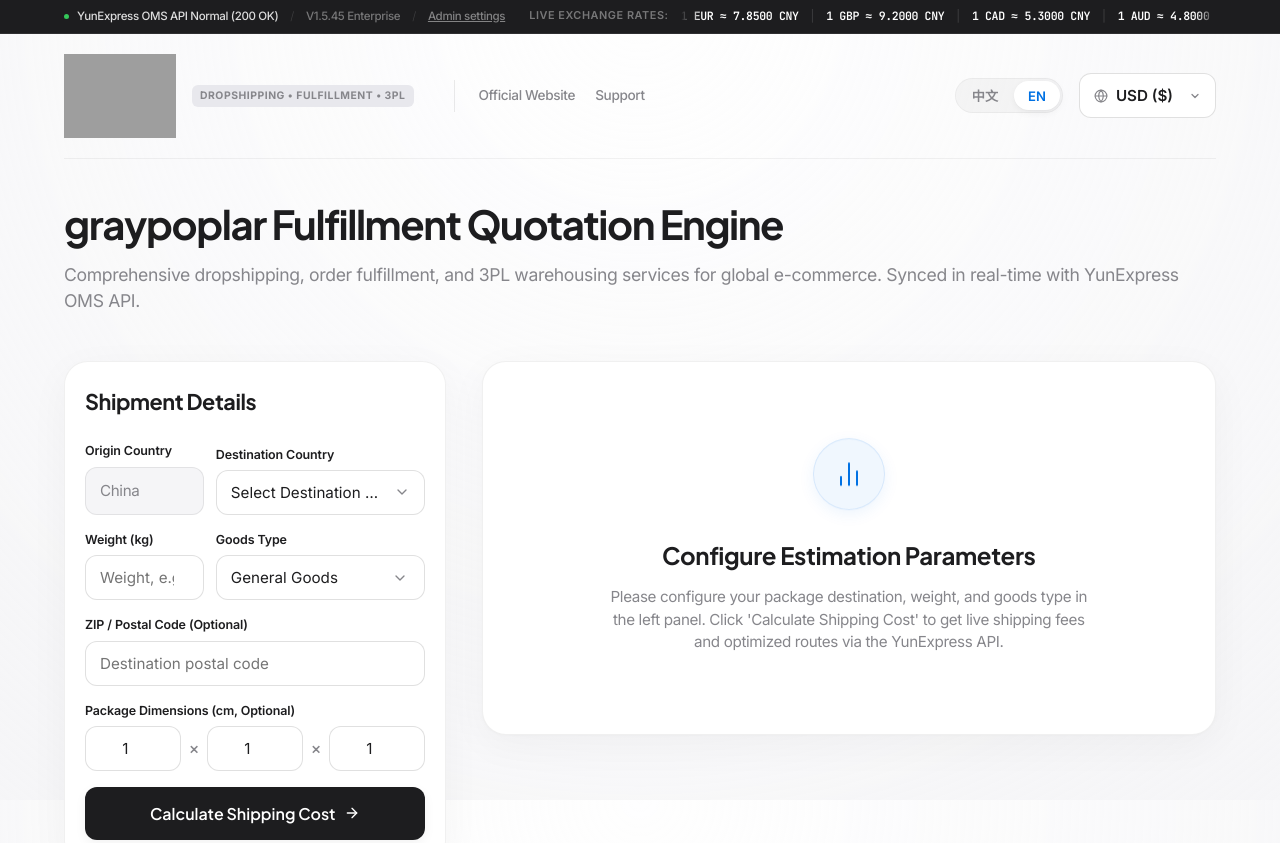
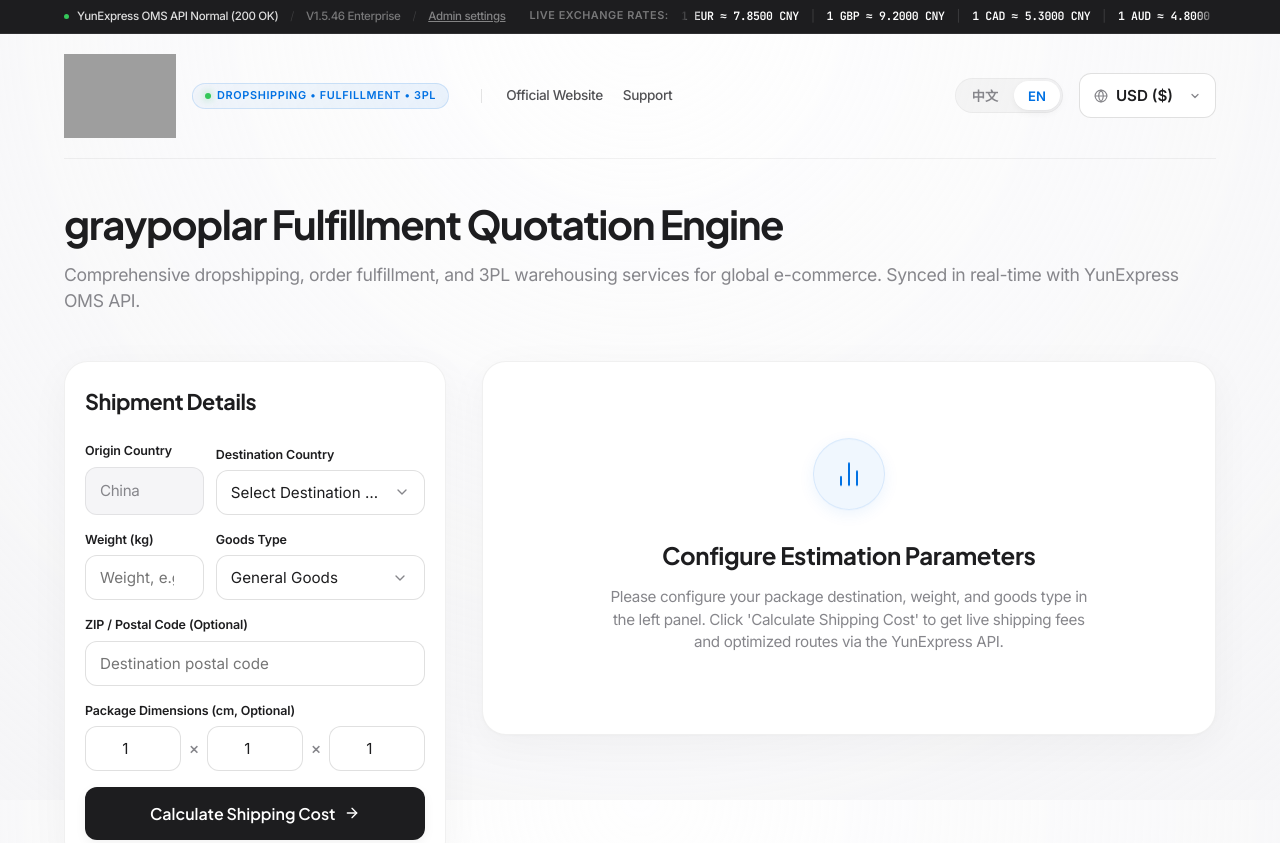
Before and after one commit to gp928150-max/gp-Yuntu-Logistics-Quotation, a website: page index.html in a window 1280 px wide. Shown: the top 843 px of the page. Drawn offline with Linux system fonts and the light colour scheme; no server answers; grey boxes are pictures that could not be loaded.

Commit message:
Style: Upgrade navigation layout with capsule badge and delicate details (V1.5.46)

```diff
--- a/index.html
+++ b/index.html
@@ -11,9 +11,9 @@
     <link rel="preconnect" href="https://fonts.gstatic.com" crossorigin>
     <link href="https://fonts.googleapis.com/css2?family=Inter:wght@300;400;500;600;700&family=Outfit:wght@400;500;600;700;800&family=Plus+Jakarta+Sans:wght@400;500;600;700;800&family=JetBrains+Mono:wght@400;500;600;700&display=swap" rel="stylesheet">
     <!-- Style Sheet -->
-    <link rel="stylesheet" href="style.css?v=1.5.45">
+    <link rel="stylesheet" href="style.css?v=1.5.46">
     <!-- App Logic -->
-    <script src="app.js?v=1.5.45" defer></script>
+    <script src="app.js?v=1.5.46" defer></script>
     <!-- Structured Data (JSON-LD) for SEO -->
     <script type="application/ld+json">
     {
@@ -36,7 +36,7 @@
                 <span class="status-indicator-dot"></span>
                 <span class="status-bar-text" id="api-status-text" data-translate="api_status_ok">云途 OMS API 正常 (200 OK)</span>
                 <span class="status-bar-divider">/</span>
-                <span class="status-bar-text version">V1.5.45 Enterprise</span>
+                <span class="status-bar-text version">V1.5.46 Enterprise</span>
                 <span class="status-bar-divider">/</span>
                 <span class="status-bar-text admin-trigger" id="admin-trigger" data-translate="admin_trigger">系统管理</span>
             </div>
--- a/public/style.css
+++ b/public/style.css
@@ -215,29 +215,51 @@ body {
 }
 
 .nav-left .badge {
-    font-size: 0.65rem;
-    font-weight: 700;
-    padding: 3px 8px;
-    border-radius: 6px;
-    background: #e8e8ed;
-    border: none;
-    color: var(--text-secondary);
-    letter-spacing: 0.05em;
+    font-size: 0.68rem;
+    font-weight: 600;
+    padding: 4px 12px;
+    border-radius: 20px;
+    background: linear-gradient(135deg, rgba(0, 113, 227, 0.04), rgba(0, 113, 227, 0.08));
+    border: 1px solid rgba(0, 113, 227, 0.15);
+    color: #0071e3;
+    letter-spacing: 0.06em;
+    display: inline-flex;
+    align-items: center;
+    justify-content: center;
+    gap: 6px;
+    transition: all 0.25s cubic-bezier(0.25, 0.8, 0.25, 1);
+}
+
+.nav-left .badge::before {
+    content: '';
+    display: inline-block;
+    width: 6px;
+    height: 6px;
+    background-color: #34c759;
+    border-radius: 50%;
+    box-shadow: 0 0 8px rgba(52, 199, 89, 0.6);
 }
 
 .nav-links {
     display: flex;
     align-items: center;
     gap: 20px;
-    margin-left: 24px;
-    border-left: 1px solid rgba(0, 0, 0, 0.08);
-    padding-left: 24px;
+    margin-left: 16px;
+}
+
+.nav-links::before {
+    content: '';
+    display: block;
+    width: 1px;
+    height: 14px;
+    background: rgba(0, 0, 0, 0.1);
+    margin-right: 4px;
 }
 
 .nav-link {
     font-size: 0.85rem;
     font-weight: 500;
-    color: var(--text-secondary);
+    color: #515154;
     text-decoration: none;
     transition: color 0.25s cubic-bezier(0.25, 0.8, 0.25, 1);
     position: relative;
@@ -1608,6 +1630,10 @@ body {
         padding-top: 12px;
     }
 
+    .nav-links::before {
+        display: none;
+    }
+
     /* Top Status Bar Responsive Ticker */
     .top-status-bar {
         font-size: 0.68rem;
--- a/style.css
+++ b/style.css
@@ -215,29 +215,51 @@ body {
 }
 
 .nav-left .badge {
-    font-size: 0.65rem;
-    font-weight: 700;
-    padding: 3px 8px;
-    border-radius: 6px;
-    background: #e8e8ed;
-    border: none;
-    color: var(--text-secondary);
-    letter-spacing: 0.05em;
+    font-size: 0.68rem;
+    font-weight: 600;
+    padding: 4px 12px;
+    border-radius: 20px;
+    background: linear-gradient(135deg, rgba(0, 113, 227, 0.04), rgba(0, 113, 227, 0.08));
+    border: 1px solid rgba(0, 113, 227, 0.15);
+    color: #0071e3;
+    letter-spacing: 0.06em;
+    display: inline-flex;
+    align-items: center;
+    justify-content: center;
+    gap: 6px;
+    transition: all 0.25s cubic-bezier(0.25, 0.8, 0.25, 1);
+}
+
+.nav-left .badge::before {
+    content: '';
+    display: inline-block;
+    width: 6px;
+    height: 6px;
+    background-color: #34c759;
+    border-radius: 50%;
+    box-shadow: 0 0 8px rgba(52, 199, 89, 0.6);
 }
 
 .nav-links {
     display: flex;
     align-items: center;
     gap: 20px;
-    margin-left: 24px;
-    border-left: 1px solid rgba(0, 0, 0, 0.08);
-    padding-left: 24px;
+    margin-left: 16px;
+}
+
+.nav-links::before {
+    content: '';
+    display: block;
+    width: 1px;
+    height: 14px;
+    background: rgba(0, 0, 0, 0.1);
+    margin-right: 4px;
 }
 
 .nav-link {
     font-size: 0.85rem;
     font-weight: 500;
-    color: var(--text-secondary);
+    color: #515154;
     text-decoration: none;
     transition: color 0.25s cubic-bezier(0.25, 0.8, 0.25, 1);
     position: relative;
@@ -1608,6 +1630,10 @@ body {
         padding-top: 12px;
     }
 
+    .nav-links::before {
+        display: none;
+    }
+
     /* Top Status Bar Responsive Ticker */
     .top-status-bar {
         font-size: 0.68rem;
```
Also changed, not shown: public/index.html (+3 -3 lines).
